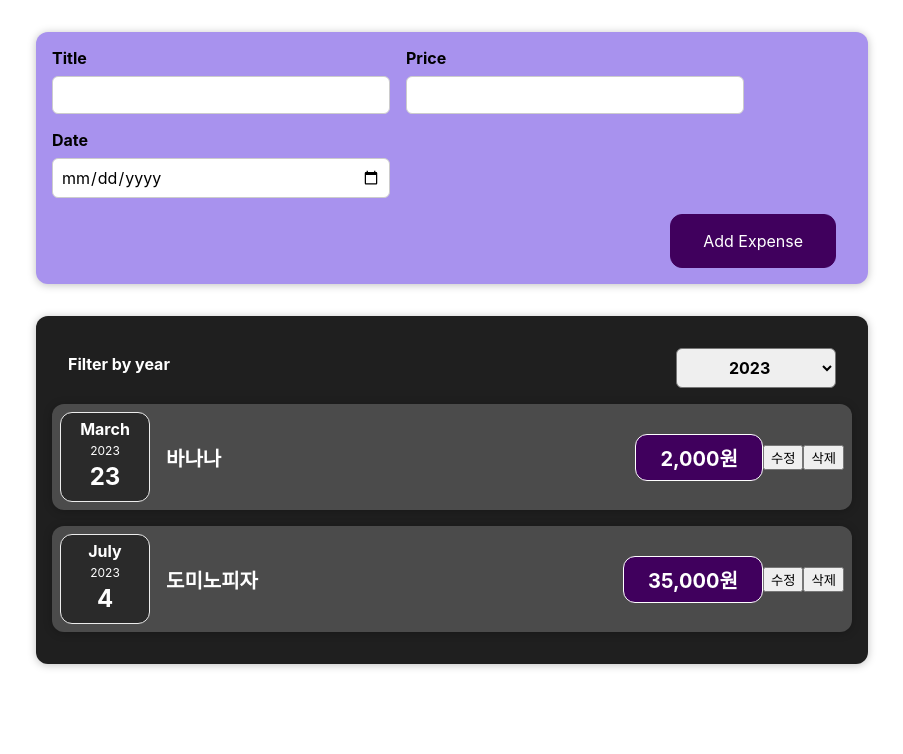
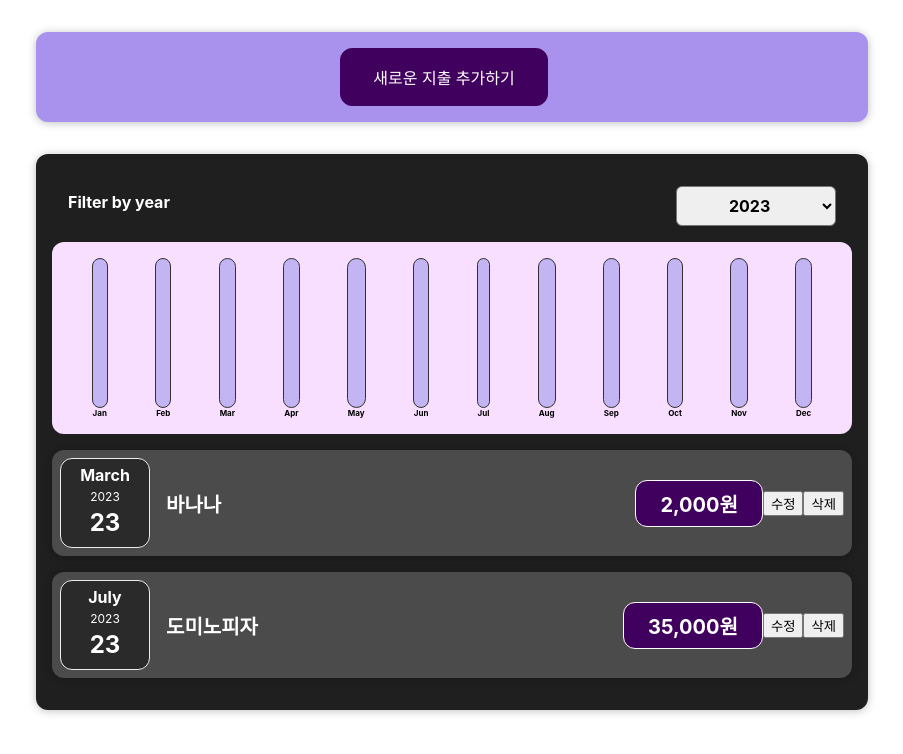
Before and after one commit to thf0128/react-basic-study202310, a React (Create React App) app: page / in a window 1280 px wide. Shown: the top 754 px of the page, without its empty margins (188-1091 px from the left). Built offline with nearby package versions, Linux system fonts and the light colour scheme.

Commit message:
11. 조건부 렌더링 진행, Chart 기본 세팅

```diff
--- a/src/App.js
+++ b/src/App.js
@@ -1,48 +1,59 @@
-import React from 'react';
+import React, { useState } from 'react';
 import './App.css';
 import Expenses from './components/Expenses/Expenses';
 import NewExpense from './components/NewExpense/NewExpense';
 
 const App = () => {
-  //지출 항목 객체 배열
+  // 지출 항목 객체 배열
 
   const expenses = [
     {
-      id: 1,
+      id: 2,
       title: '바나나',
-      price: 2000,
+      price: '2000',
       date: new Date(2023, 3 - 1, 23),
     },
     {
-      id: 2,
-      title: 'BBQ치킨',
-      price: 20000,
-      date: new Date(2022, 5 - 1, 21),
-    },
-    {
       id: 3,
-      title: '도미노피자',
-      price: 35000,
-      date: new Date(2023, 7 - 1, 4),
+      title: 'BBQ 치킨',
+      price: '20000',
+      date: new Date(2022, 5 - 1, 23),
     },
     {
       id: 4,
+      title: '도미노피자',
+      price: '35000',
+      date: new Date(2023, 7 - 1, 23),
+    },
+    {
+      id: 5,
       title: '엽기떡볶이',
-      price: 17000,
-      date: new Date(2021, 3 - 1, 28),
+      price: '17000',
+      date: new Date(2021, 3 - 1, 18),
     },
   ];
+
+  // 지출 객체 배열을 상태변수로 관리
+  const [expenseList, setExpenseList] = useState(expenses);
 
   //ExpenseForm에게 내려보낼 함수
   const addExpenseHandler = (newExpense) => {
     console.log('App 컴포넌트에서 응답함!');
+
+    const modifyExpense = {
+      ...newExpense,
+      id: expenseList[expenseList.length - 1].id + 1,
+    };
     console.log(newExpense);
+
+    setExpenseList([...expenseList, newExpense]);
+    console.log(expenseList);
   };
 
   return (
     <>
       <NewExpense onAddExpense={addExpenseHandler} />
-      <Expenses items={expenses} />
+      <Expenses items={expenseList} />
     </>
   );
 };
--- /dev/null
+++ b/src/components/Chart/Chart.css
@@ -0,0 +1,9 @@
+.chart {
+  padding: 1rem;
+  border-radius: 12px;
+  background-color: #f8dfff;
+  text-align: center;
+  display: flex;
+  justify-content: space-around;
+  height: 10rem;
+}
--- /dev/null
+++ b/src/components/Chart/Chart.js
@@ -0,0 +1,19 @@
+import React from 'react';
+
+import ChartBar from './ChartBar';
+import './Chart.css';
+
+const Chart = ({ dataPoints }) => {
+  return (
+    <div className='chart'>
+      {dataPoints.map((dp) => (
+        <ChartBar
+          key={dp.label}
+          label={dp.label}
+        />
+      ))}
+    </div>
+  );
+};
+
+export default Chart;
--- /dev/null
+++ b/src/components/Chart/ChartBar.css
@@ -0,0 +1,30 @@
+.chart-bar {
+  height: 100%;
+  display: flex;
+  flex-direction: column;
+  align-items: center;
+}
+
+.chart-bar__inner {
+  height: 100%;
+  width: 100%;
+  border: 1px solid #313131;
+  border-radius: 12px;
+  background-color: #c3b4f3;
+  overflow: hidden;
+  display: flex;
+  flex-direction: column;
+  justify-content: flex-end;
+}
+
+.chart-bar__fill {
+  background-color: #4826b9;
+  width: 100%;
+  transition: all 0.3s ease-out;
+}
+
+.chart-bar__label {
+  font-weight: bold;
+  font-size: 0.5rem;
+  text-align: center;
+}
--- /dev/null
+++ b/src/components/Chart/ChartBar.js
@@ -0,0 +1,16 @@
+import React from 'react';
+
+import './ChartBar.css';
+
+const ChartBar = ({ label }) => {
+  return (
+    <div className='chart-bar'>
+      <div className='chart-bar__inner'>
+        <div className='chart-bar__fill'></div>
+      </div>
+      <div className='chart-bar__label'>{label}</div>
+    </div>
+  );
+};
+
+export default ChartBar;
--- /dev/null
+++ b/src/components/Expenses/ExpenseChart.js
@@ -0,0 +1,24 @@
+import React from 'react';
+
+import Chart from '../Chart/Chart';
+
+const ExpenseChart = () => {
+  const chartDataPoints = [
+    { label: 'Jan', value: 0 },
+    { label: 'Feb', value: 0 },
+    { label: 'Mar', value: 0 },
+    { label: 'Apr', value: 0 },
+    { label: 'May', value: 0 },
+    { label: 'Jun', value: 0 },
+    { label: 'Jul', value: 0 },
+    { label: 'Aug', value: 0 },
+    { label: 'Sep', value: 0 },
+    { label: 'Oct', value: 0 },
+    { label: 'Nov', value: 0 },
+    { label: 'Dec', value: 0 },
+  ];
+
+  return <Chart dataPoints={chartDataPoints} />;
+};
+
+export default ExpenseChart;
--- a/src/components/Expenses/Expenses.css
+++ b/src/components/Expenses/Expenses.css
@@ -7,3 +7,10 @@
   border-radius: 12px;
   box-shadow: 0 1px 8px rgba(0, 0, 0, 0.25);
 }
+
+.expenses p {
+  color: #fff;
+  font-size: 1.5rem;
+  font-weight: 700;
+  text-align: center;
+}
--- a/src/components/Expenses/Expenses.js
+++ b/src/components/Expenses/Expenses.js
@@ -3,6 +3,7 @@
 import './Expenses.css';
 import ExpensesFilter from './ExpensesFilter';
 import Card from '../UI/Card';
+import ExpenseChart from './ExpenseChart';
 
 const Expenses = ({ items }) => {
   // 선택된 연도 상태값 관리
@@ -32,20 +33,29 @@
   //   ));
   // };
 
+  const filteredItems = items.filter(
+    (item) => item.date.getFullYear().toString() === filteredYear
+  );
+
+  // 조건부 렌더링을 위한 변수
+  let expenseContent = <p>아직 등록된 지출이 없습니다.</p>;
+
+  if (filteredItems.length > 0) {
+    expenseContent = filteredItems.map((item) => (
+      <ExpenseItem
+        key={item.id}
+        title={item.title}
+        price={item.price}
+        date={item.date}
+      />
+    ));
+  }
+
   return (
     <Card className='expenses'>
       <ExpensesFilter onChangeFilter={filterChangeHandler} />
-
-      {items
-        .filter((item) => item.date.getFullYear().toString() === filteredYear)
-        .map((item) => (
-          <ExpenseItem
-            key={item.id}
-            title={item.title}
-            price={item.price}
-            date={item.date}
-          />
-        ))}
+      <ExpenseChart />
+      {expenseContent}
     </Card>
   );
 };
--- a/src/components/NewExpense/ExpenseForm.js
+++ b/src/components/NewExpense/ExpenseForm.js
@@ -1,7 +1,7 @@
 import React, { useState } from 'react';
 import './ExpenseForm.css';
 
-const ExpenseForm = ({ onSaveExpense }) => {
+const ExpenseForm = ({ onSaveExpense, onToggle }) => {
   const [userInput, setUserInput] = useState({
     title: '',
     price: '',
@@ -34,6 +34,12 @@
   const formSubmitHandler = (e) => {
     e.preventDefault(); // submit 차단
 
+    const newExpense = {
+      title: userInput.title,
+      price: userInput.price,
+      date: new Date(userInput.date),
+    };
+
     onSaveExpense(userInput);
 
     // 입력창 리셋
@@ -42,6 +48,13 @@
       price: '',
       date: '',
     });
+
+    onToggle();
+  };
+
+  const cancelInsertHandler = () => {
+    // console.log('취소 버튼 누름!');
+    onToggle();
   };
 
   return (
@@ -77,6 +90,12 @@
         </div>
       </div>
       <div className='new-expense__actions'>
+        <button
+          type='submit'
+          onClick={cancelInsertHandler}
+        >
+          Cancle
+        </button>
         <button type='submit'>Add Expense</button>
       </div>
     </form>
--- a/src/components/NewExpense/NewExpense.js
+++ b/src/components/NewExpense/NewExpense.js
@@ -1,13 +1,27 @@
-import React from 'react';
+import React, { useState } from 'react';
 import './NewExpense.css';
 import ExpenseForm from './ExpenseForm';
 
 const NewExpense = ({ onAddExpense }) => {
-  return (
-    <div className='new-expense'>
-      <ExpenseForm onSaveExpense={onAddExpense} />
-    </div>
+  const [expenseToggle, setExpenseToggle] = useState(false);
+
+  const startInsertModeHandler = (e) => setExpenseToggle(true);
+  const stopInsertModeHandler = () => setExpenseToggle(false);
+
+  let newExpenseContent = (
+    <button onClick={startInsertModeHandler}>새로운 지출 추가하기</button>
   );
+
+  if (expenseToggle) {
+    newExpenseContent = (
+      <ExpenseForm
+        onSaveExpense={onAddExpense}
+        onToggle={stopInsertModeHandler}
+      />
+    );
+  }
+
+  return <div className='new-expense'>{newExpenseContent}</div>;
 };
 
 export default NewExpense;
```
